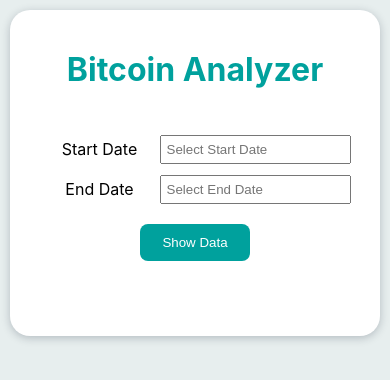
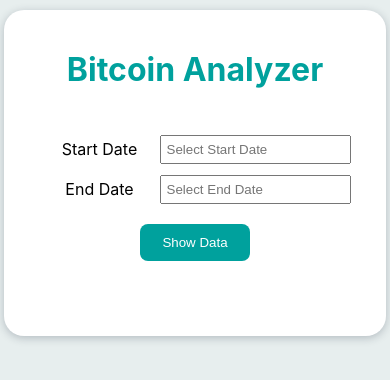
Before and after one commit to LauraCoder/bitcoin_analyzer, a React (Create React App) app: page / in a window 390 px wide. Shown: the top 380 px of the page. Built offline with nearby package versions, Linux system fonts and the light colour scheme; the HTML template or start-up script is replaced by a standard one.

Commit message:
Final fixing..

```diff
--- a/src/App.js
+++ b/src/App.js
@@ -58,7 +58,7 @@ const App = () => {
   }, [startDate, endDate])
 
   const dailyPrice = () => {
-    if ( cryptoInfo ) {
+    if ( !cryptoInfo.length ) {
       const dailyPriceArray = cryptoInfo.prices
 
       //Above 90 days from query time = daily data (00:00 UTC)
--- a/src/components/TradingVolume.js
+++ b/src/components/TradingVolume.js
@@ -29,7 +29,7 @@ const DataTable = ({ volumeDate, maxVolume }) => {
 }
 
 const TradingVolume = ({ cryptoInfo, show }) => {
-  if (!show || !cryptoInfo) {
+  if (!show) {
     return null
   }
 
--- a/src/index.css
+++ b/src/index.css
@@ -52,7 +52,7 @@ h1, h2 {
     font-size: 20px;
   }
   .container {
-    width: 95%;
+    width: 98%;
   }
   .dataColumn{
     padding: 0px 0px 20px 0px;
```
